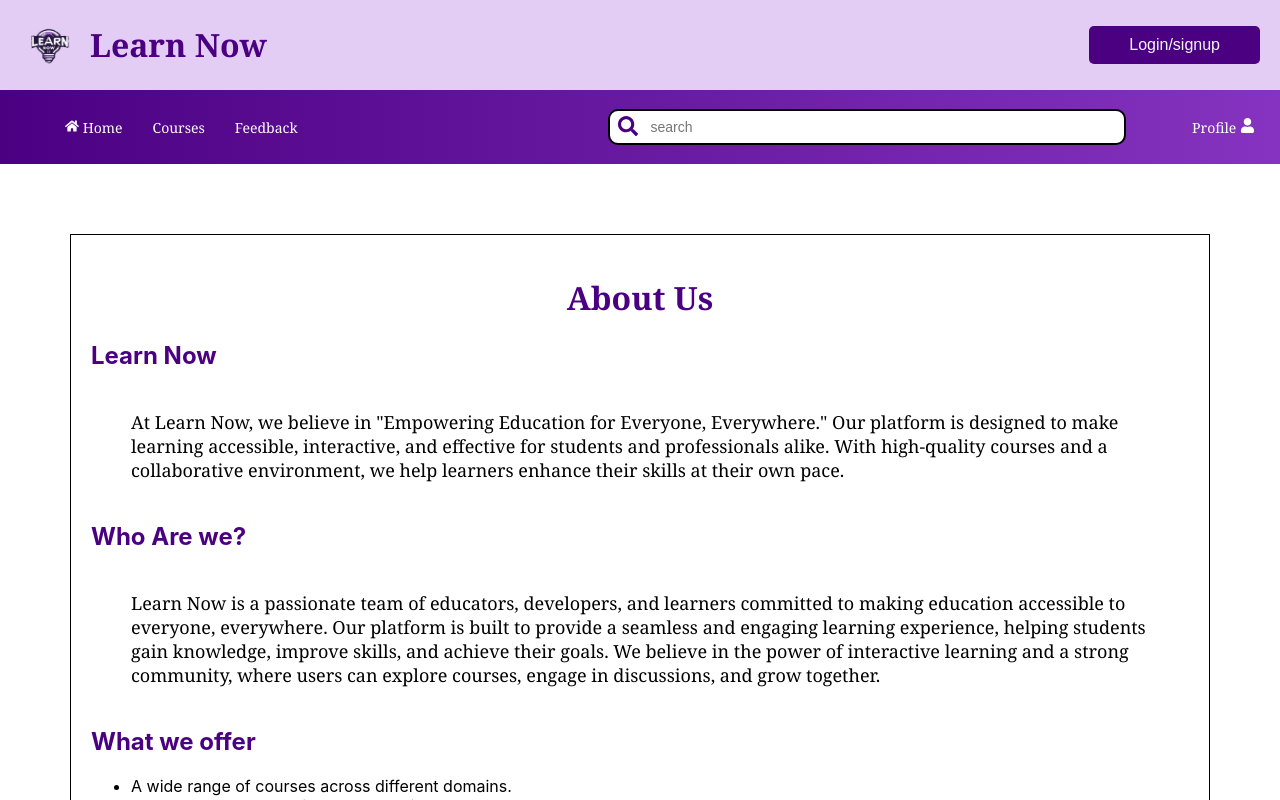
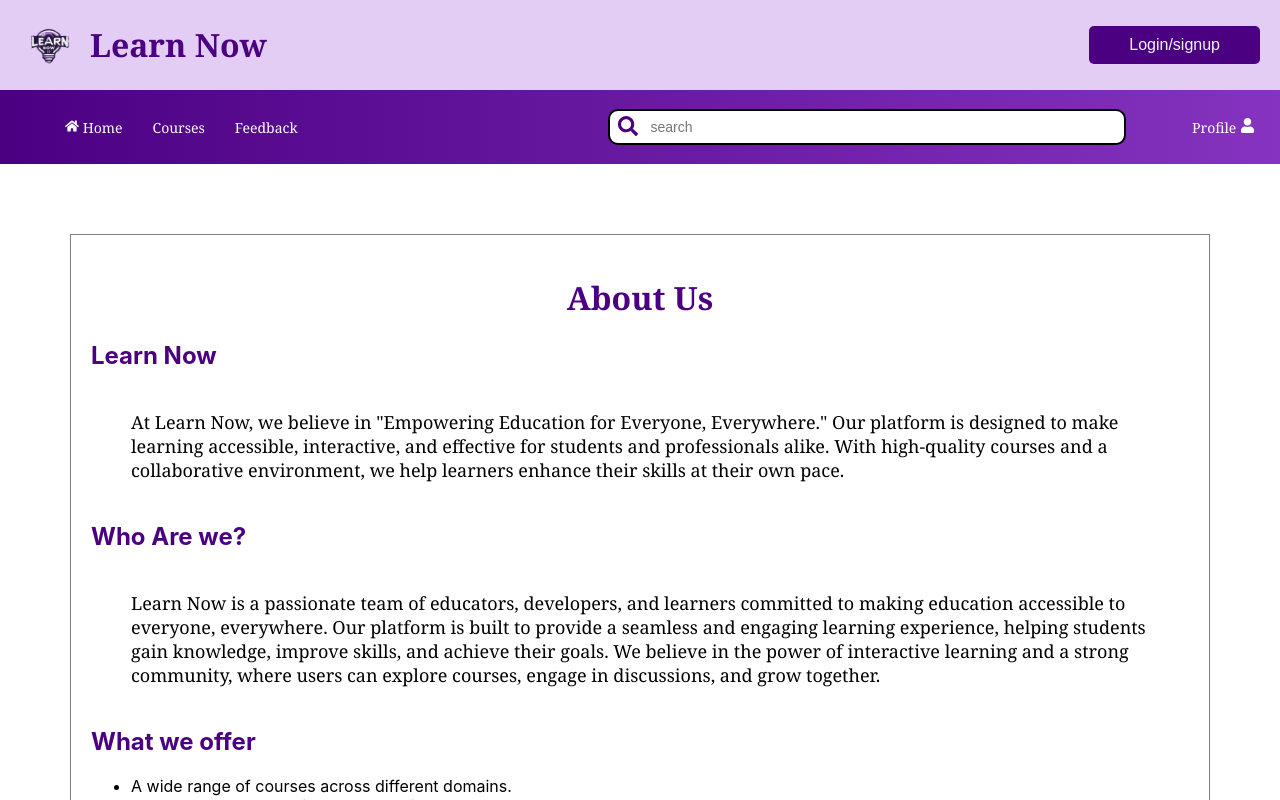
Before and after one commit to Raghunandan-git/Glow-Mind-project, a React (Create React App) app: page /about in a window 1280 px wide. Shown: the top 800 px of the page. Built offline with nearby package versions, Linux system fonts and the light colour scheme.

Commit message:
Update About.css

```diff
--- a/src/styles/About.css
+++ b/src/styles/About.css
@@ -14,5 +14,5 @@
      align-items: center;
      margin: 70px;
      padding: 20px;
-     border: 1px solid black;
+     border: 1px solid grey;
 }
```
